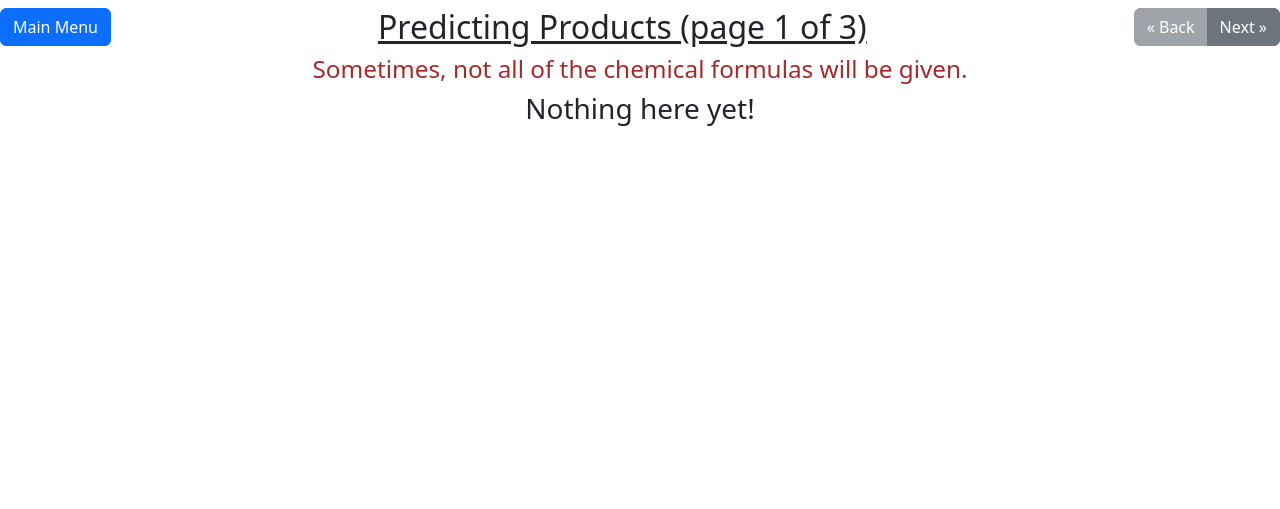
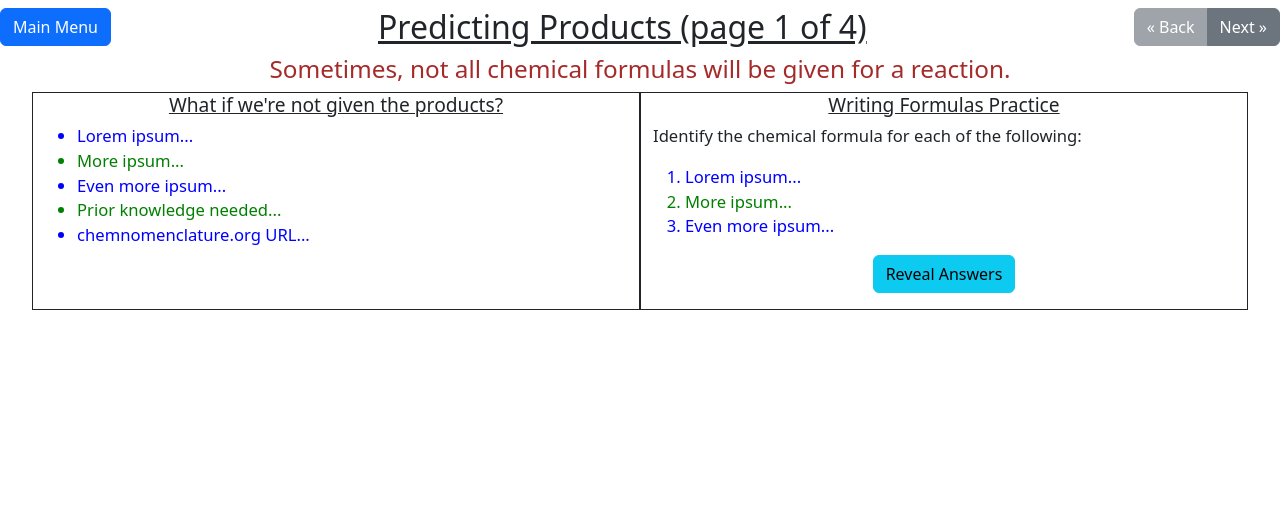
Before and after one commit to jimflores5/Balancing_practice, a Flask app: page /predict_prods/1 in a window 1280 px wide. Shown: the top 509 px of the page. Run offline with Flask 2, Linux system fonts and the light colour scheme.

Commit message:
Modified predict_prodcuts html template.

```diff
--- a/main.py
+++ b/main.py
@@ -188,20 +188,16 @@ def balancing_rxns(page):
 @app.route('/predict_prods/<page>', methods=['POST', 'GET'])
 def predict_prods(page):
     page_title = 'Predicting Products'
-    num_pages = 3
+    num_pages = 4
     template_name = 'predict_prods'
     page = int(page)
+    subheadings = ['Sometimes, not all chemical formulas will be given for a reaction.', 'Even with missing compounds, we can still identify reaction types.', 'Predicting products for Synthesis, Single Replacement, and Double Replacement reactions.', 'Predicting products for combustion reactions.']
     if request.method == 'POST':
         pass
-
-    if page == 1:
-        subheading = 'Sometimes, not all of the chemical formulas will be given.'
-    elif page == 2:
-        subheading = 'Predicting products for Synthesis, Single Replacement, and Double Replacement reactions.'
     else:
-        subheading = 'Predicting products for combustion reactions.'
+        pass
     return render_template('predict_prods.html',title='Predicting Products', page = page, page_title = page_title,
-            num_pages = num_pages, template = template_name, subheading = subheading)
+            num_pages = num_pages, template = template_name, subheadings = subheadings)
 
 @app.route('/balancing_practice', methods=['POST', 'GET'])
 def balancing_practice():
--- a/templates/predict_prods.html
+++ b/templates/predict_prods.html
@@ -2,7 +2,107 @@
 
 {% block content %}
     <section class="wrapper text-center">
-        <h2 class="subheading">{{subheading}}</h2>
-        <h3>Nothing here yet!</h3>
+        <h2 class="subheading">{{subheadings[page-1]}}</h2>
+        <section class="container-fluid frame-width">
+            {% if page == 1 %}
+                <section class="row justify-content-center">
+                    <section class="col-6 text-center border border-dark">
+                        <h3 class="frame-heading">What if we're not given the products?</h3>
+                        <ul class="frame-text text-left bullets">
+                            <li>Lorem ipsum...</li>
+                            <li>More ipsum...</li>
+                            <li>Even more ipsum...</li>
+                            <li>Prior knowledge needed...</li>
+                            <li>chemnomenclature.org URL...</li>
+                        </ul>
+                    </section>
+                    <section class="col-6 text-center border border-dark">
+                        <h3 class="frame-heading">Writing Formulas Practice</h3>
+                        <p class="frame-text">Identify the chemical formula for each of the following:</p>
+                        <ol class="frame-text text-left bullets">
+                            <li>Lorem ipsum...</li>
+                            <li>More ipsum...</li>
+                            <li>Even more ipsum...</li>
+                        </ol>
+                        <p class="d-inline-flex gap-1">
+                            <button class="btn btn-info reveal-button" type="button" data-bs-toggle="collapse" data-bs-target="#collapseExample" aria-expanded="false" aria-controls="collapseExample">
+                                Reveal Answers
+                            </button>
+                        </p>
+                        <div class="collapse" id="collapseExample">
+                            <div class="frame-text text-left">
+                                <ol class="bullets">
+                                    <li>Answer ipsum...</li>
+                                    <li>More answer ipsum...</li>
+                                    <li>Even more answer ipsum...</li>
+                                </ol>
+                            </div>
+                        </div>
+                    </section>
+                </section>
+            {% elif page == 2 %}
+                <section class="row justify-content-center">
+                    <section class="col-6 text-center border border-dark">
+                        <h3 class="frame-heading">The reaction characteristics stay the same!</h3>
+                        <ul class="frame-text text-left bullets">
+                            <li>Synthesis example...</li>
+                            <li>Decomposition example...</li>
+                            <li>Single replacement example...</li>
+                            <li>Double replacement example...</li>
+                            <li>Combustion example...</li>
+                        </ul>
+                        <p class="frame-text">Identifying the reaction type helps us predict the formulas for the products.</p>
+                    </section>
+                    <section class="col-6 text-center border border-dark">
+                        <h3 class="frame-heading">Identify the reaction type for the processes shown below.</h3>
+                        <p>Equation #1</p>
+                        <hr>
+                        <p>Equation #2</p>
+                        <p>Submit and Refresh buttons here...</p>
+                    </section>
+                </section>
+            {% elif page == 3%}
+                <section class="row justify-content-center">
+                    <section class="col-6 text-center border border-dark">
+                        <h3 class="frame-heading">Predicting Ionic Products</h3>
+                        <video id="lesson-video" class="border border-dark intro-vid" src="{{url_for('static', filename='rxn_vocab.mp4')}}" width="100%" height="auto" controls></video>
+                        <div>
+                            <label for="speed-select">Speed: </label>
+                            <select id="speed-select" class="vid-controls">
+                                <option value="0.5">0.5x</option>
+                                <option value="1.0" selected>1.0x (Normal)</option>
+                                <option value="1.5">1.5x</option>
+                                <option value="2.0">2.0x</option>
+                            </select>
+                        </div>
+                    </section>
+                    <section class="col-6 text-center border border-dark">
+                        <h3 class="frame-heading">Practice</h3>
+                        <ol class="frame-text text-left bullets">
+                            <li>Lorem ipsum...</li>
+                            <li>More ipsum...</li>
+                            <li>Even more ipsum...</li>
+                        </ol>
+                    </section>
+                </section>
+            {% else %}
+                <section class="row justify-content-center">
+                    <section class="col-6 text-center border border-dark">
+                        <h3 class="frame-heading">Predicting Combustion Products</h3>
+                        <ul class="sub-instructions bullets">
+                            <li>Lorem ipsum...</li>
+                            <li>More ipsum...</li>
+                            <li>Even more ipsum...</li>
+                        </ul>
+                    </section>
+                    <section class="col-6 text-center border border-dark bce-table">
+                        <h3 class="frame-heading">Practice</h3>
+                        {% with messages = get_flashed_messages(with_categories=True) %}
+                            <p>ID products practice question(s)...</p>
+                        {% endwith %}
+                    </section>
+                </section>
+            {% endif %}
+        </section>
     </section>
 {% endblock %}
```
